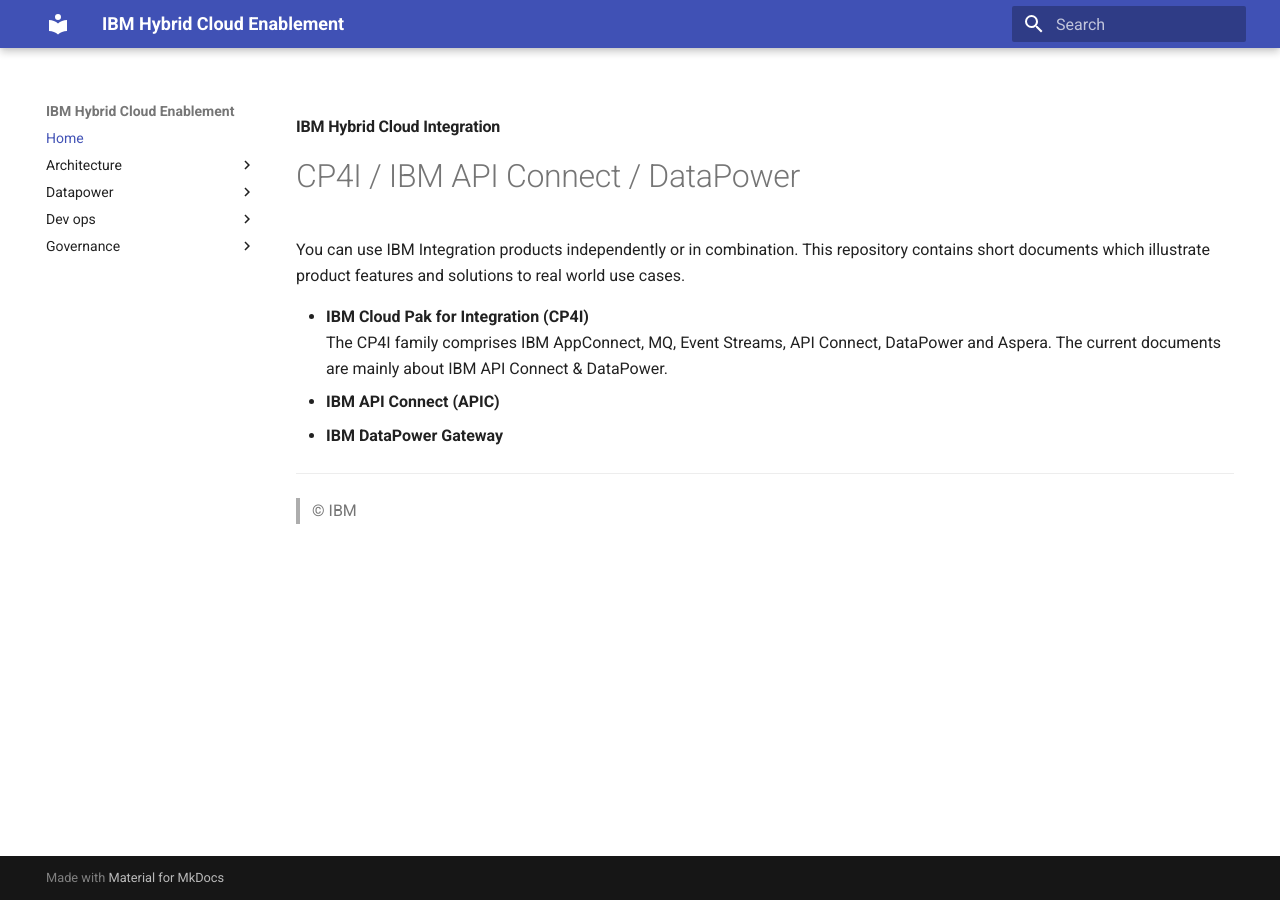
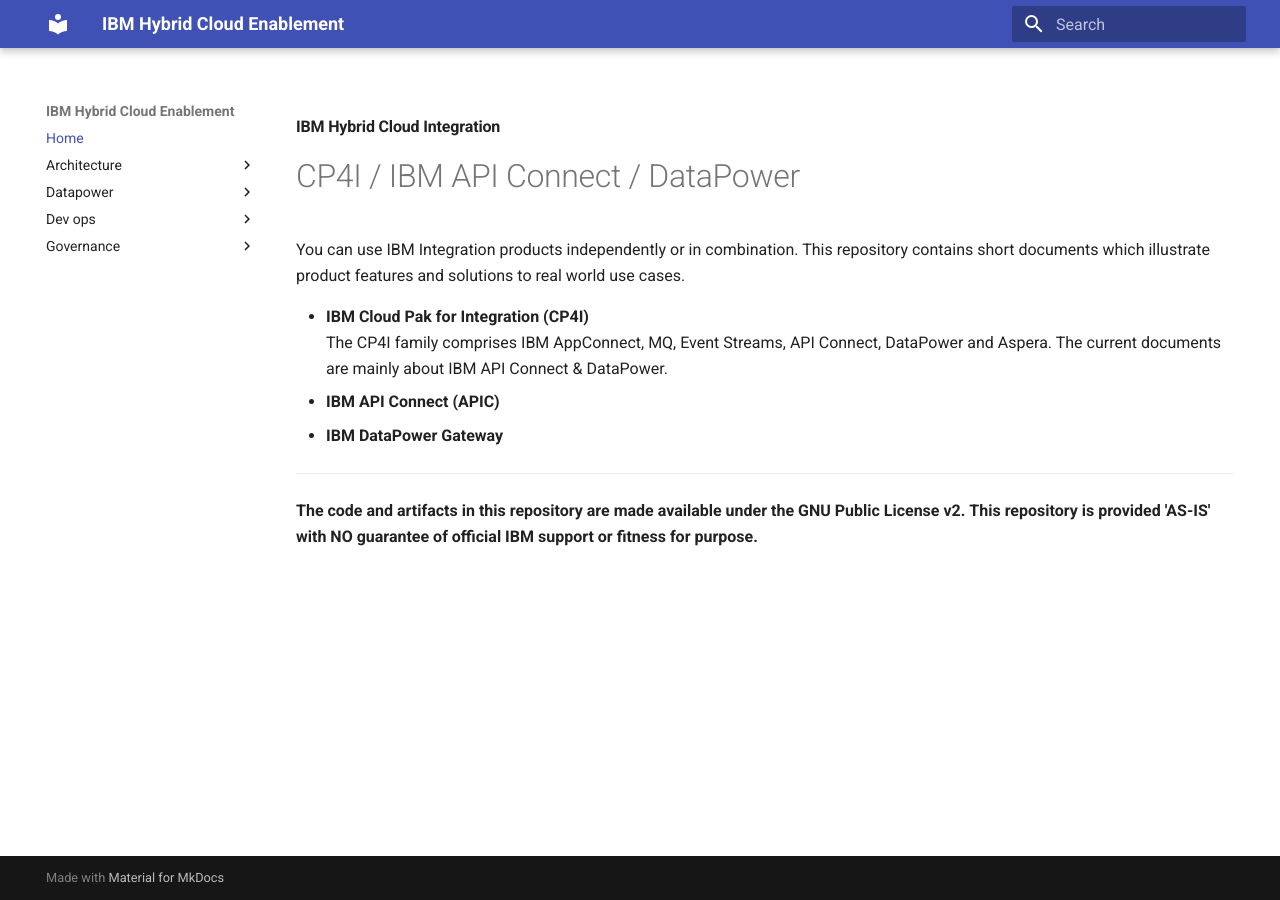
Before and after one commit to ibm-apiconnect/apic-hybrid-cloud-enablement, an MkDocs documentation site: the page built from docs-and-tools/index.md, in a window 1280 px wide. Built offline with MkDocs 1.6.1 and Material for MkDocs 9.7.7, drawn with Linux system fonts in a browser that asks for light colours.

Commit message:
Add disclaimer
Added disclaimer

```diff
--- a/docs-and-tools/index.md
+++ b/docs-and-tools/index.md
@@ -13,4 +13,9 @@
 
 ---
 
+**The code and artifacts in this repository are made available under the GNU Public License v2.**
+**This repository is provided 'AS-IS' with NO guarantee of official IBM support or fitness for purpose.**
+
+<!--
 >  &copy; IBM
+-->
```
